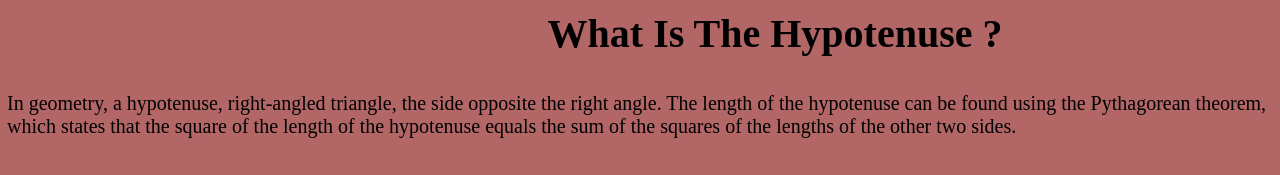
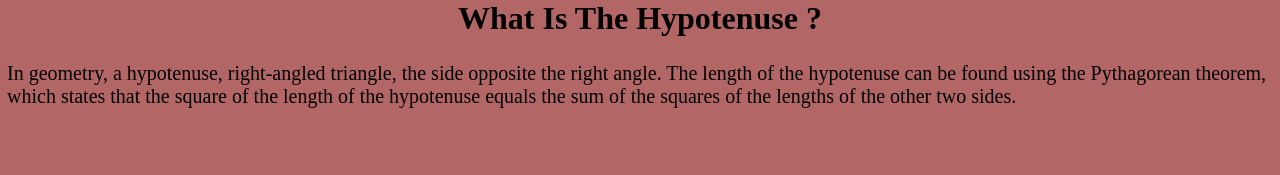
Before and after one commit to fatmanur1blt/Fundamental-projects-related-to-Javascript, a plain HTML site: page Javascript Projects/hypotenuse/index.html in a window 1280 px wide. Shown: the top 175 px of the page. Drawn offline with Linux system fonts and the light colour scheme.

Commit message:
Update style.css
change h1 tag

```diff
--- a/Javascript Projects/hypotenuse/style.css
+++ b/Javascript Projects/hypotenuse/style.css
@@ -7,9 +7,9 @@ body{
     background-color: rgba(128,0,0,0.6);
 }
 h1{
-    margin-left: 42%;
-    padding: 10px;
-    font-size: 40px;
+    display: flex;
+    justify-content: center;
+    align-items: center;
 }
 p#p1{
     padding: 7px;
```
